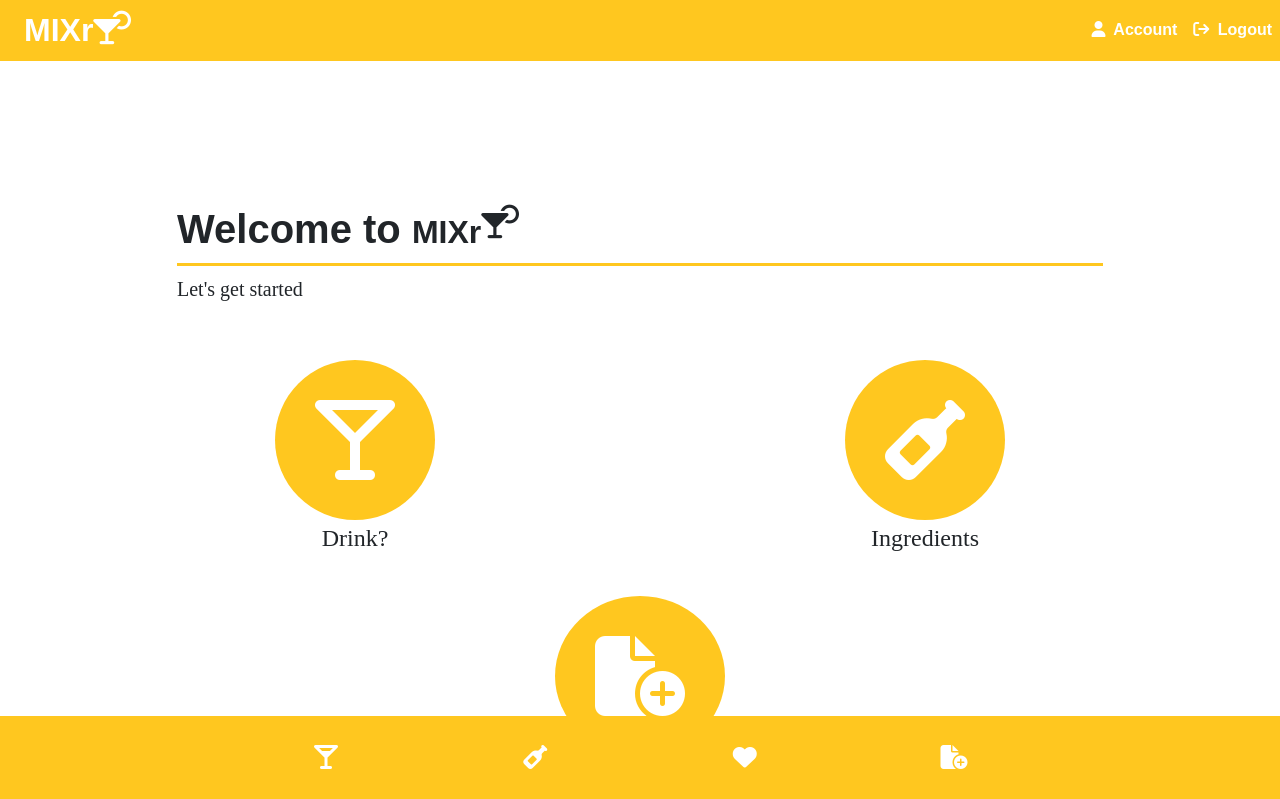
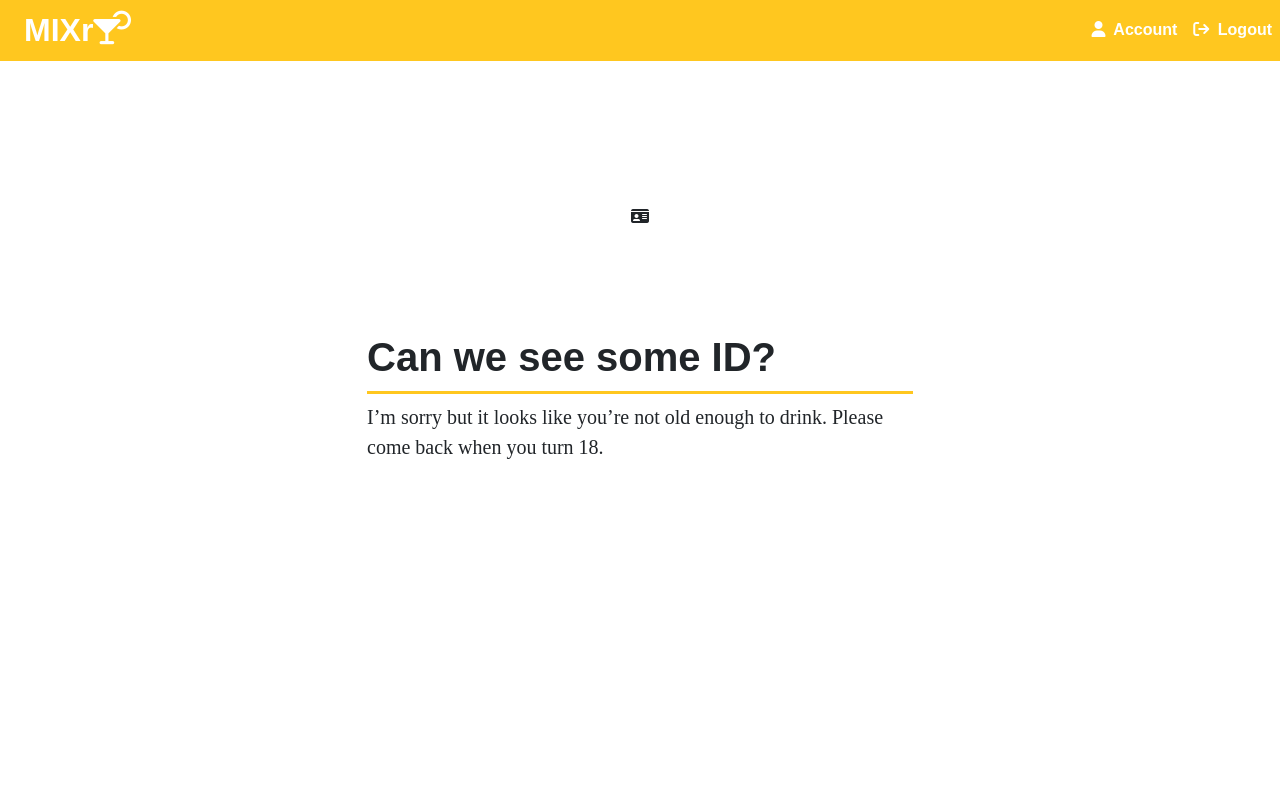
Before and after one commit to John-McPherson/Full-Stack-Tool-Kit-Portfolio-Project, a Django app: page / in a window 1280 px wide. Shown: the top 799 px of the page. After the commit the page ends 459 px from the top, so only its background shows below. Run offline with Django 3.2, Linux system fonts and the light colour scheme; a user stored in the database is signed in; tables that the repository leaves empty hold one stand-in row (values such as "Sample post"); some libraries are stand-ins or nearby versions; some web fonts are replaced.

Commit message:
add age checker to see user is old enough to drink

```diff
--- /dev/null
+++ b/drinkr/dob_check.py
@@ -0,0 +1,13 @@
+from datetime import date
+
+def dob_check(userdob):
+# """
+# returns true if the user is older than 18
+# """
+    now = date.today()
+    age = now.year - userdob.year - ((now.month, now.day) < (userdob.month, userdob.day))
+    print(age)
+    if age > 18:
+        return True
+    else:
+        return False
--- a/drinkr/views.py
+++ b/drinkr/views.py
@@ -4,27 +4,31 @@ from .models import Ingredient, Recipe, UserData
 from .recipe_checker import check_ingredients, get_random_recipe
 from .new_recipe import recipe_steps, ingredient_list, modifer_or_ingredient_list
 from . likes_dislikes import likes, likes_list, fav_drink_types
+from . dob_check import dob_check
 import datetime
 current_recipe = None
 
 
 class home_page(View):
     def get(self,request):
-        UserDataExists = False
+        user_data_exists = False
+        user_old_enough = False
         if request.user.is_authenticated:
             if UserData.objects.filter(user_name=request.user).exists():
-                UserDataExists = True
-                # dob = UserData.objects.filter(user_name=request.user)
-                # dob = dob[0].user_dob
-            else:
-                UserDataExists = False
+                user_data_exists = True
+
+                dob = UserData.objects.filter(user_name=request.user)
+                user_old_enough = (dob_check(dob[0].user_dob))
+
 
         return render(
             request,'index.html',
             {
-                'UserDataExists' : UserDataExists
+                'UserDataExists' : user_data_exists,
+                'canUserDrink': user_old_enough
             }
             )
+
     def post(self,request, *args, **kwargs):
         data = UserData()
         data.user_name = request.user
@@ -34,11 +38,13 @@ class home_page(View):
         data.user_favs =  "[]"
         data.user_drinks =  "[]"
         data.user_ingredients =  "[]"
+        user_old_enough = dob_check(data.user_dob)
         data.save()
         return render(
             request,'index.html',
             {
-                'UserDataExists' : True
+                'UserDataExists' : True,
+                'canUserDrink': user_old_enough
             }
             )
 
--- a/templates/index.html
+++ b/templates/index.html
@@ -1,6 +1,15 @@
 <!-- checks to see if the user is authenticated and loads the correct template -->
 {% if user.is_authenticated %}
+
+
+{% if UserDataExists%}
+{% if canUserDrink%}
 {% include "base.html" %}
+{% else %}
+{% include "landing_page.html" %}
+
+{% endif%}
+{% endif%}
 {% else %}
 {% include "login_landing_page.html" %}
 {% endif%}
@@ -11,6 +20,24 @@
 <!-- checks to see if the user has any ingredients -->
 
 {% if UserDataExists%}
+{% if not canUserDrink%}
+<div class="container">
+    <div class="row justify-content-center">
+        <div class="col-10 page-heading col-md-6 text-center">
+            <i class="fas fa-id-card id"></i>
+        </div>
+    </div>
+    <div class="row justify-content-center">
+        <div class="col-10  page-heading col-md-6">
+            <h1>Can we see some ID?</h1>
+
+            <p>I’m sorry but it looks like you’re not old enough to drink. Please come back when you turn
+                18.</p>
+        </div>
+    </div>
+
+</div>
+{% else%}
 <div class="container">
     <div class="row">
         <div class="col-10 offset-1 page-heading">
@@ -44,6 +71,7 @@
     </div>
 
 </div>
+{%endif%}
 {%else%}
 <div class="container">
     <div class="row">
--- /dev/null
+++ b/templates/landing_page.html
@@ -0,0 +1,67 @@
+{% load static %}
+
+<!DOCTYPE html>
+<html lang="en">
+
+<head>
+    <meta charset="UTF-8">
+    <meta http-equiv="X-UA-Compatible" content="IE=edge">
+    <meta name="viewport" content="width=device-width, initial-scale=1.0">
+    <title>MixR - a cocktail app for amateur mixologists</title>
+
+    <!-- bootstrap v5.1 installation -->
+    <link href="https://cdn.jsdelivr.net/npm/bootstrap@5.1.3/dist/css/bootstrap.min.css" rel="stylesheet"
+        integrity="sha384-1BmE4kWBq78iYhFldvKuhfTAU6auU8tT94WrHftjDbrCEXSU1oBoqyl2QvZ6jIW3" crossorigin="anonymous">
+    <!-- font awesome install -->
+    <script src="https://kit.fontawesome.com/b6cc208011.js" crossorigin="anonymous"></script>
+    <!-- fonts - imported from adobe fonts-->
+    <link rel="stylesheet" href="https://use.typekit.net/qys8cio.css">
+    <!-- link to custom css -->
+    <link rel="stylesheet" href="{% static 'css/style.css' %}">
+</head>
+
+<body>
+    <!-- Nav bar -->
+    <header>
+        <nav class="navbar navbar-dark bg-primary navbar-expand-sm">
+            <a href="{% url 'home' %}" class="navbar-brand h1 logo mb-0">
+                MIXr<i class="fa-solid fa-martini-glass-citrus"></i>
+            </a>
+            <button class="navbar-toggler pe-3 " type="button" data-bs-toggle="collapse" data-bs-target="#narbarMenu"
+                aria-controls="navbarMenu" aria-expanded="false" aria-label="Toggles Navigation">
+                <i class="fas fa-bars"></i>
+            </button>
+            <div class="collapse navbar-collapse  justify-content-end pe-3-up-md" id="narbarMenu">
+                <ul class="navbar-nav">
+                    <li class="nav-item">
+                        <a href="{% url 'account_details' %}" class="nav-link"><i class="fa-solid fa-user pe-1"></i>
+                            Account</a>
+                    </li>
+                    <li class="nav-item">
+                        <a href="{% url 'account_logout' %}" class="nav-link"><i
+                                class="fa-solid fa-arrow-right-from-bracket pe-1"></i>
+                            Logout</a>
+                    </li>
+                </ul>
+            </div>
+        </nav>
+    </header>
+    <main>
+        {% block content %}
+        <!-- Content Goes here -->
+        {% endblock content %}
+    </main>
+    <div class="spacer">
+
+    </div>
+    <!-- footer  -->
+
+    <!-- bootstrap javascript files -->
+    <script src="https://cdn.jsdelivr.net/npm/bootstrap@5.1.3/dist/js/bootstrap.bundle.min.js"
+        integrity="sha384-ka7Sk0Gln4gmtz2MlQnikT1wXgYsOg+OMhuP+IlRH9sENBO0LRn5q+8nbTov4+1p" crossorigin="anonymous">
+    </script>
+
+
+</body>
+
+</html>
```
